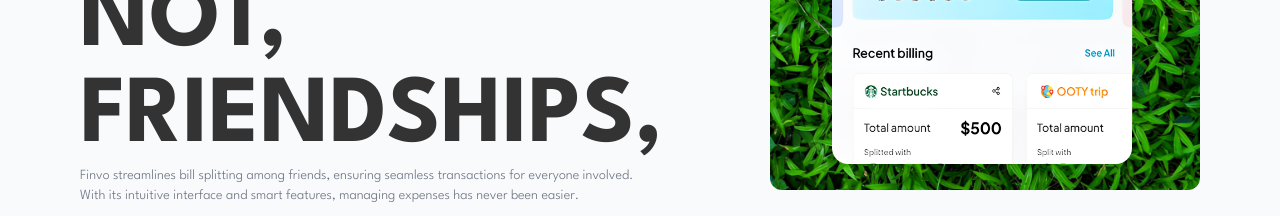
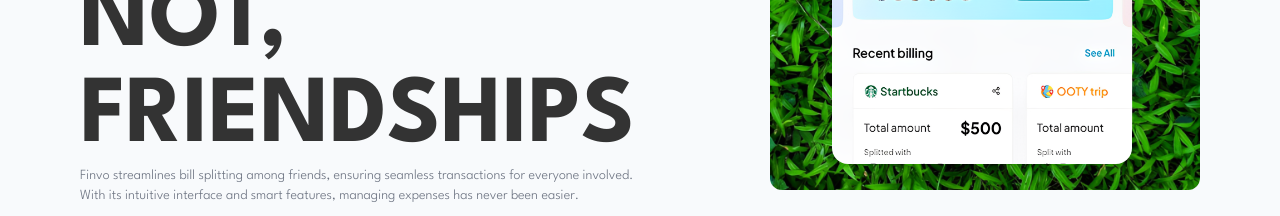
Before and after one commit to gantavya99/Finvo, a React (Vite) app in the folder TrackFire/: page / in a window 1280 px wide. Shown: the part 322-538 px from the top of the page. Built offline with nearby package versions, Linux system fonts and the light colour scheme.

Commit message:
Minor bug

```diff
--- a/TrackFire/src/pages/Landing Page/Landing.jsx
+++ b/TrackFire/src/pages/Landing Page/Landing.jsx
@@ -141,7 +141,7 @@ const Landing = () => {
           <div>SPLIT</div>
           <div>MONEY</div>
           <div>NOT,</div>
-          <div>FRIENDSHIPS,</div>
+          <div>FRIENDSHIPS</div>
           <div className="text-sm text-gray-500 font-light">
             Finvo streamlines bill splitting among friends, ensuring seamless
             transactions for everyone involved.
```
